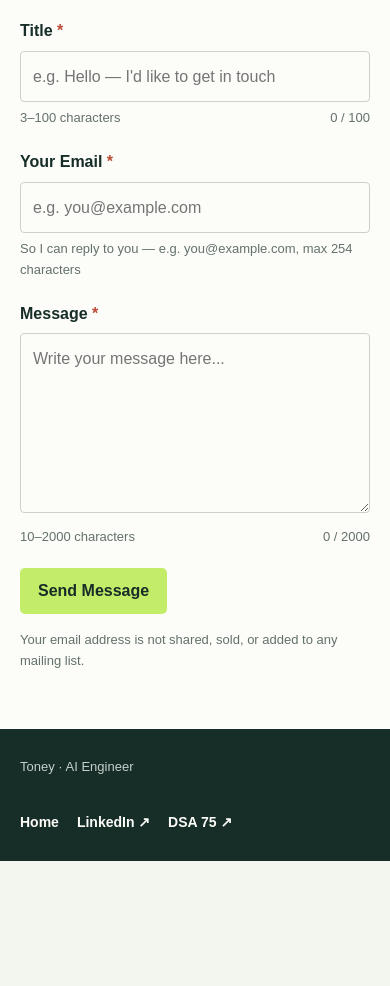
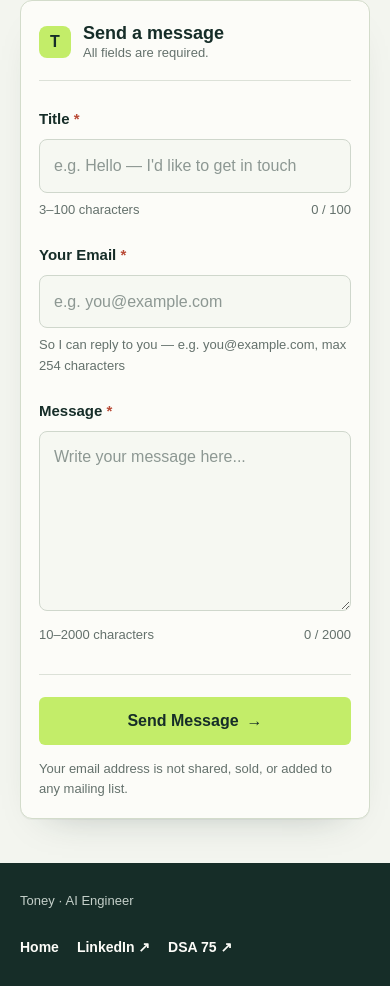
Before and after one commit to toney8/toney8.github.io, a plain HTML site: page contact.html in a window 390 px wide. Shown: the part 477-1463 px from the top of the page. Before the commit the page ends 1338 px from the top, so only its background shows below. Drawn offline with Linux system fonts and the light colour scheme.

Commit message:
Refactor contact form styles and structure for improved usability and accessibility

```diff
--- a/contact.html
+++ b/contact.html
@@ -33,43 +33,55 @@
   h1, h2, p { margin-top: 0; }
   h1, h2 { font-family: "Space Grotesk", sans-serif; letter-spacing: 0; }
   .opening { color: var(--white); background-color: var(--ink); background-image: linear-gradient(rgba(255,255,255,.035) 1px, transparent 1px), linear-gradient(90deg, rgba(255,255,255,.035) 1px, transparent 1px); background-size: 36px 36px; }
-  .site-header { max-width: 1180px; margin: 0 auto; padding: 22px 40px; display: flex; align-items: center; justify-content: space-between; gap: 24px; }
+  .site-header { max-width: 1180px; margin: 0 auto; padding: 18px 40px; display: flex; align-items: center; justify-content: space-between; gap: 24px; }
   .wordmark { display: inline-flex; align-items: center; gap: 10px; text-decoration: none; font-family: "Space Grotesk", sans-serif; font-size: 18px; font-weight: 700; }
   .mark { width: 36px; height: 36px; display: grid; place-items: center; border-radius: 9px; background: var(--lime); color: var(--ink); }
   .nav-links { display: flex; align-items: center; gap: 26px; }
   .nav-links a { color: var(--white); font-size: 14px; text-decoration: none; }
   .nav-links a:hover, .footer-links a:hover { color: var(--lime); }
-  .contact-hero { max-width: 1180px; margin: 0 auto; padding: 40px 40px 66px; }
+  .contact-hero { max-width: 1180px; margin: 0 auto; padding: 32px 40px 52px; }
   .eyebrow { margin-bottom: 14px; color: var(--lime); font-size: 12px; font-weight: 700; text-transform: uppercase; }
   h1 { margin-bottom: 12px; font-size: 62px; line-height: 1.05; }
   .contact-hero p:last-child { max-width: 540px; margin-bottom: 0; color: #d2dbd5; font-size: 17px; }
-  .contact-main { background: var(--white); }
-  .contact-layout { max-width: 1180px; margin: 0 auto; padding: 72px 40px 88px; display: grid; grid-template-columns: minmax(0, .8fr) minmax(0, 1.2fr); gap: 76px; }
+  .contact-main { background: var(--paper); }
+  .contact-layout { max-width: 1180px; margin: 0 auto; padding: 56px 40px 64px; display: grid; grid-template-columns: minmax(0, .8fr) minmax(0, 1.2fr); gap: 56px; align-items: start; }
   .section-kicker { margin-bottom: 16px; color: #4a7734; font-size: 12px; font-weight: 700; text-transform: uppercase; }
+  .contact-copy { padding-top: 8px; }
   .contact-copy h2 { max-width: 400px; margin-bottom: 16px; font-size: 38px; line-height: 1.1; }
-  .contact-copy > p:last-child { max-width: 380px; margin-bottom: 0; color: var(--muted); font-size: 16px; }
-  form { min-width: 0; }
-  label { display: block; margin: 0 0 7px; font-weight: 600; }
+  .contact-copy .lede { max-width: 380px; margin-bottom: 0; color: var(--muted); font-size: 16px; }
+  form { min-width: 0; padding: 34px 36px 30px; border: 1px solid #d3dccb; border-radius: 14px; background: var(--white); box-shadow: 0 1px 0 rgba(22,45,40,.04), 0 18px 40px -28px rgba(22,45,40,.35); }
+  .form-head { display: flex; align-items: center; gap: 12px; margin-bottom: 26px; padding-bottom: 20px; border-bottom: 1px solid var(--rule); }
+  .form-head .mark { flex: none; width: 32px; height: 32px; border-radius: 8px; font-family: "Space Grotesk", sans-serif; font-weight: 700; }
+  .form-head p { margin: 0; font-family: "Space Grotesk", sans-serif; font-size: 18px; font-weight: 700; line-height: 1.2; }
+  .form-head p span { display: block; color: var(--muted); font-family: "DM Sans", sans-serif; font-size: 13px; font-weight: 400; }
+  label { display: block; margin: 0 0 8px; font-family: "Space Grotesk", sans-serif; font-size: 15px; font-weight: 600; }
   label .req { color: #b94a36; }
-  input[type="text"], input[type="email"], textarea { width: 100%; padding: 12px; border: 1px solid #cbd2c9; border-radius: 4px; background: var(--white); color: var(--ink); font: inherit; font-size: 16px; }
-  input[type="text"]:focus, input[type="email"]:focus, textarea:focus { outline: 3px solid rgba(195,237,105,.55); border-color: #73934b; }
-  textarea { min-height: 180px; resize: vertical; }
-  .field { margin-bottom: 20px; }
-  .meta { display: flex; justify-content: space-between; align-items: baseline; gap: 12px; margin-top: 6px; color: var(--muted); font-size: 13px; }
+  input[type="text"], input[type="email"], textarea { width: 100%; padding: 13px 14px; border: 1px solid #cfd7cc; border-radius: 8px; background: #f6f8f2; color: var(--ink); font: inherit; font-size: 16px; transition: border-color .15s, background-color .15s, box-shadow .15s; }
+  input[type="text"]::placeholder, input[type="email"]::placeholder, textarea::placeholder { color: #8d9893; }
+  input[type="text"]:hover, input[type="email"]:hover, textarea:hover { border-color: #b3bfae; }
+  input[type="text"]:focus, input[type="email"]:focus, textarea:focus { outline: none; border-color: #4a7734; background: #fff; box-shadow: 0 0 0 4px rgba(195,237,105,.45); }
+  .field:has(.error.show) input, .field:has(.error.show) textarea { border-color: #d0604c; background: #fff8f6; }
+  textarea { min-height: 180px; resize: vertical; line-height: 1.55; }
+  .field { margin-bottom: 22px; }
+  .meta { display: flex; justify-content: space-between; align-items: baseline; gap: 12px; margin-top: 7px; color: var(--muted); font-size: 13px; }
+  .meta .count { flex: none; font-variant-numeric: tabular-nums; }
   .meta .count.over { color: #b94a36; font-weight: 600; }
   .hint { font-weight: 400; }
-  .error { display: none; margin-top: 6px; color: #a63f32; font-size: 13px; }
+  .error { display: none; margin-top: 6px; color: #a63f32; font-size: 13px; font-weight: 600; }
   .error.show { display: block; }
-  button { min-height: 46px; padding: 0 18px; border: 0; border-radius: 5px; background: var(--lime); color: var(--ink); font: inherit; font-size: 16px; font-weight: 700; cursor: pointer; }
+  .form-actions { display: flex; flex-wrap: wrap; align-items: center; gap: 14px 20px; margin-top: 28px; padding-top: 22px; border-top: 1px solid var(--rule); }
+  button { display: inline-flex; align-items: center; gap: 8px; min-height: 48px; padding: 0 22px; border: 0; border-radius: 6px; background: var(--lime); color: var(--ink); font: inherit; font-size: 16px; font-weight: 700; cursor: pointer; transition: background-color .15s, transform .15s; }
+  button::after { content: "\2192"; transition: transform .15s; }
   button:hover:not(:disabled) { background: #d6ff8a; }
+  button:hover:not(:disabled)::after { transform: translateX(3px); }
   button:disabled { opacity: .55; cursor: not-allowed; }
-  #status { display: none; margin-top: 16px; padding: 14px 16px; border-radius: 4px; font-size: 15px; white-space: pre-wrap; word-break: break-word; }
+  #status { display: none; margin-top: 18px; padding: 14px 16px; border-radius: 8px; font-size: 15px; white-space: pre-wrap; word-break: break-word; }
   #status.ok { display: block; border: 1px solid #b8d98a; background: #eef6e2; color: #25451e; }
   #status.err { display: block; border: 1px solid #f0b5a9; background: #fff0ed; color: #7a2c20; }
   .hp { position: absolute; left: -9999px; top: auto; width: 1px; height: 1px; overflow: hidden; }
-  .privacy { margin: 16px 0 0; color: var(--muted); font-size: 13px; }
+  .privacy { flex: 1 1 220px; margin: 0; color: var(--muted); font-size: 13px; line-height: 1.5; }
   .site-footer { background: var(--ink); color: var(--white); }
-  .footer-inner { max-width: 1180px; min-height: 132px; margin: 0 auto; padding: 30px 40px; display: flex; align-items: center; justify-content: space-between; gap: 24px; }
+  .footer-inner { max-width: 1180px; margin: 0 auto; padding: 24px 40px; display: flex; align-items: center; justify-content: space-between; gap: 24px; }
   .footer-note { margin: 0; color: #c5d0ca; font-size: 13px; }
   .footer-links { display: flex; flex-wrap: wrap; gap: 24px; }
   .footer-links a { color: var(--white); font-size: 14px; font-weight: 600; text-decoration: none; }
@@ -77,7 +89,8 @@
     .site-header { padding: 18px 24px; }
     .contact-hero { padding: 34px 24px 54px; }
     h1 { font-size: 54px; }
-    .contact-layout { grid-template-columns: 1fr 1.2fr; gap: 36px; padding: 60px 24px 72px; }
+    .contact-layout { grid-template-columns: 1fr 1.3fr; gap: 32px; padding: 44px 24px 52px; }
+    form { padding: 28px 26px 24px; }
     .contact-copy h2 { font-size: 32px; }
     .footer-inner { padding: 28px 24px; }
   }
@@ -90,12 +103,17 @@
     .contact-hero { padding: 24px 20px 42px; }
     h1 { font-size: 48px; }
     .contact-hero p:last-child { font-size: 15px; }
-    .contact-layout { grid-template-columns: 1fr; gap: 36px; padding: 46px 20px 58px; }
+    .contact-layout { grid-template-columns: 1fr; gap: 28px; padding: 36px 20px 44px; }
+    .contact-copy { padding-top: 0; }
+    form { padding: 22px 18px 20px; border-radius: 12px; }
+    .form-actions { align-items: stretch; flex-direction: column; }
+    button { justify-content: center; }
+    .privacy { flex: none; }
     .contact-copy h2 { font-size: 30px; }
     .footer-inner { align-items: flex-start; flex-direction: column; padding: 28px 20px; }
     .footer-links { gap: 18px; }
   }
-  @media (prefers-reduced-motion: reduce) { html { scroll-behavior: auto; } }
+  @media (prefers-reduced-motion: reduce) { html { scroll-behavior: auto; } *, *::before, *::after { transition: none !important; } }
 </style>
 </head>
 <body>
@@ -118,9 +136,13 @@
     <section class="contact-copy" aria-labelledby="contact-title">
       <p class="section-kicker">Get in touch</p>
       <h2 id="contact-title">Start a conversation.</h2>
-      <p>Your message will be sent privately. Your email is only used to reply.</p>
+      <p class="lede">Your message will be sent privately. Your email is only used to reply.</p>
     </section>
-    <form id="contact-form" action="https://formspree.io/f/xyewyejj" method="POST" novalidate>
+    <form id="contact-form" action="https://formspree.io/f/xyewyejj" method="POST" novalidate aria-labelledby="form-title">
+    <div class="form-head">
+      <span class="mark" aria-hidden="true">T</span>
+      <p id="form-title">Send a message<span>All fields are required.</span></p>
+    </div>
 
     <input type="hidden" name="_subject" id="email-subject" value="New message from Toney">
 
@@ -167,10 +189,12 @@
       <div class="error" id="message-error"></div>
     </div>
 
-    <button type="submit" id="submit-btn">Send Message</button>
+    <div class="form-actions">
+      <button type="submit" id="submit-btn">Send Message</button>
+      <p class="privacy">Your email address is not shared, sold, or added to any mailing list.</p>
+    </div>
 
     <div id="status" role="status" aria-live="polite"></div>
-      <p class="privacy">Your email address is not shared, sold, or added to any mailing list.</p>
     </form>
   </div>
 </main>
```
